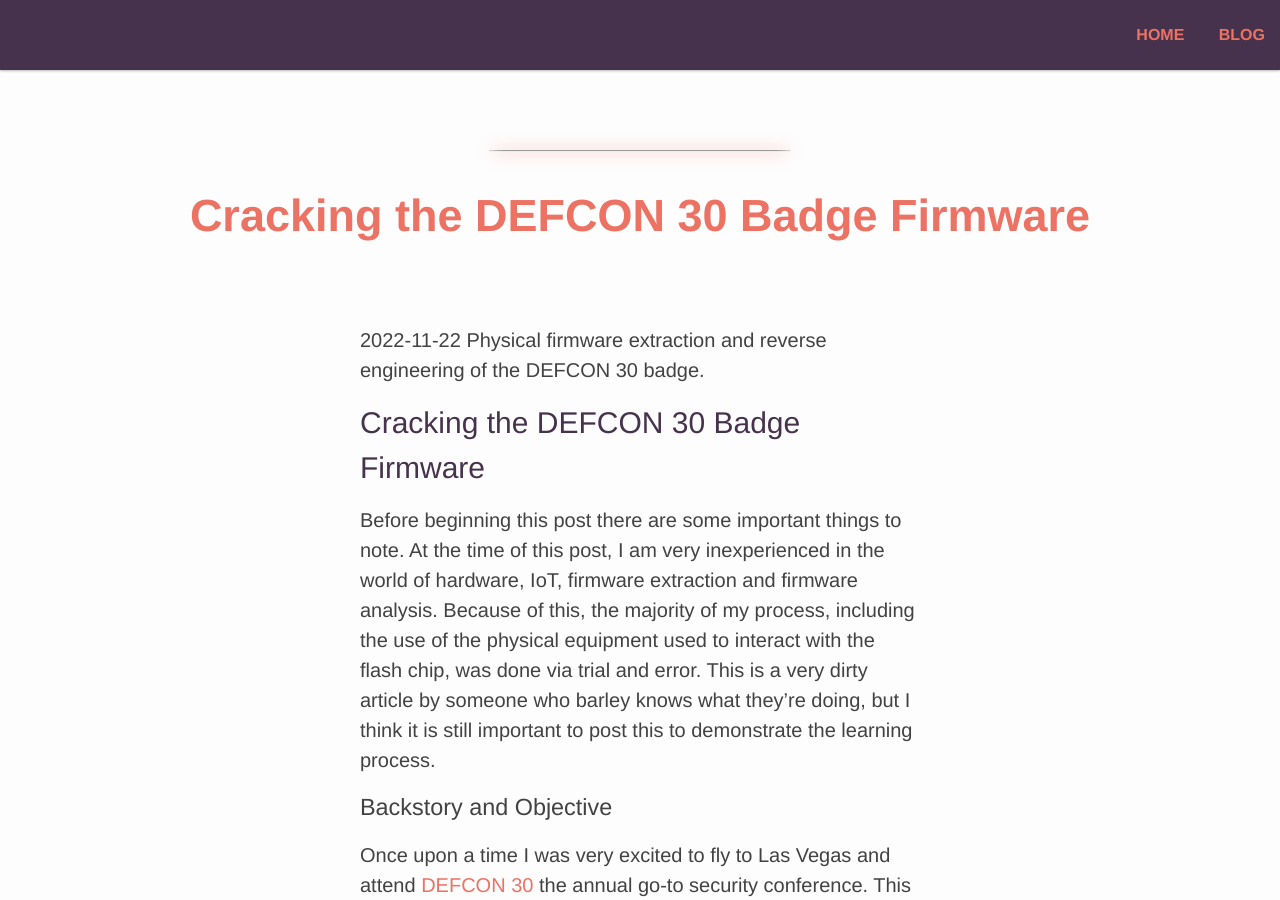
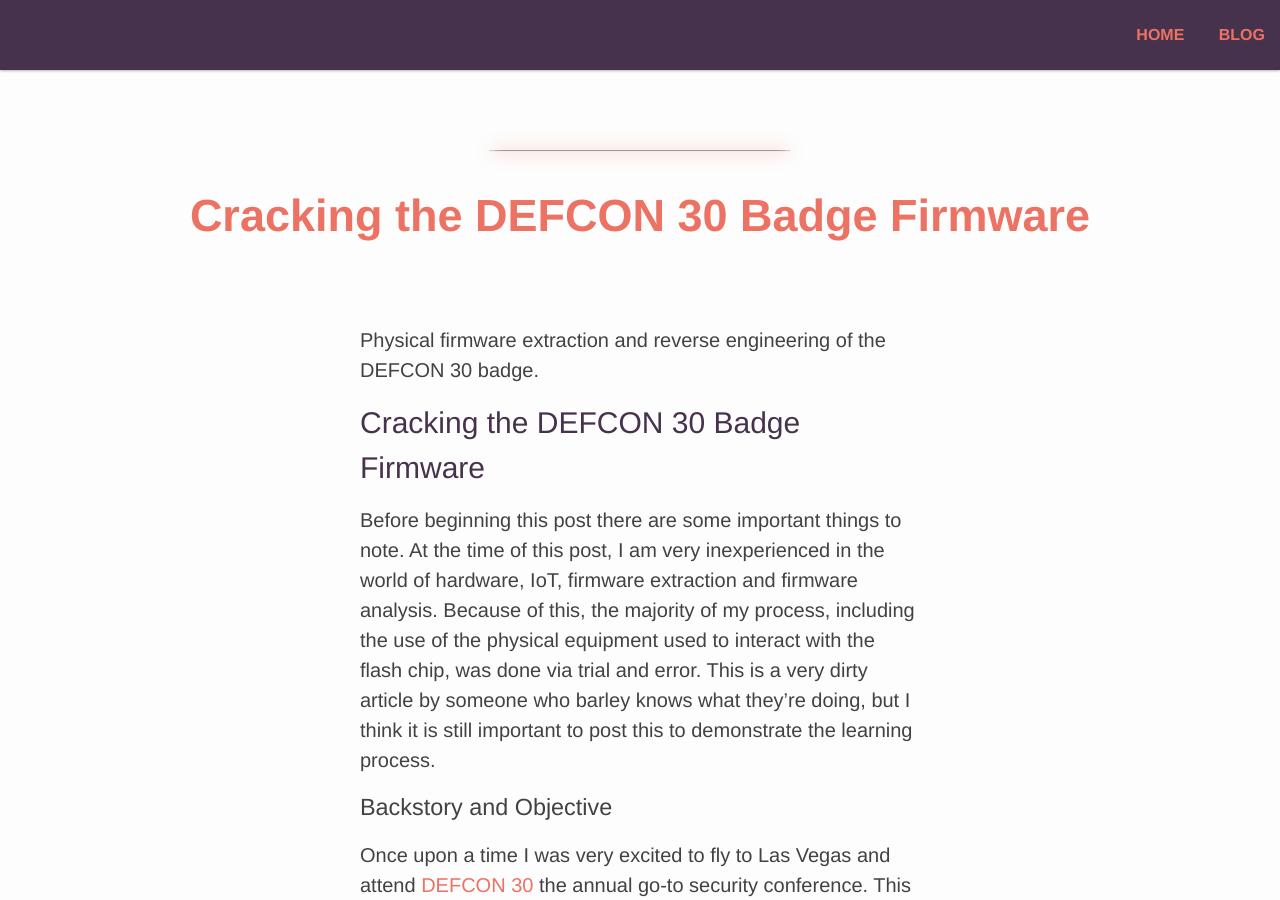
Before and after one commit to elbee-cyber/old.elbee-cyber.github.io, a Jekyll site: the page built from _posts/2022-11-22-Cracking-the-Defcon-30-Badge-Firmware.md, in a window 1280 px wide and 900 px high. Built offline with Jekyll 4.4.1, drawn with Linux system fonts in a browser that asks for light colours.

Commit message:
Update 2022-11-22-Cracking-the-Defcon-30-Badge-Firmware.md

```diff
--- a/_posts/2022-11-22-Cracking-the-Defcon-30-Badge-Firmware.md
+++ b/_posts/2022-11-22-Cracking-the-Defcon-30-Badge-Firmware.md
@@ -2,7 +2,7 @@
 layout: post
 title: Cracking the DEFCON 30 Badge Firmware
 ---
-2022-11-22
+
 Physical firmware extraction and reverse engineering of the DEFCON 30 badge.
 
 ## Cracking the DEFCON 30 Badge Firmware
```
